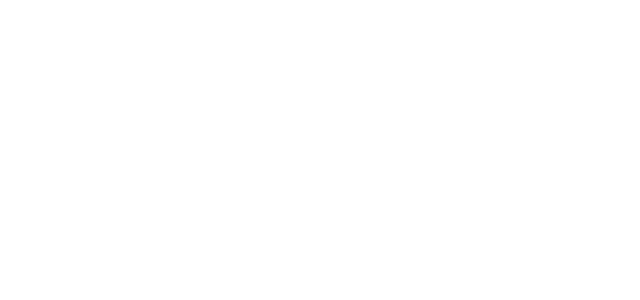
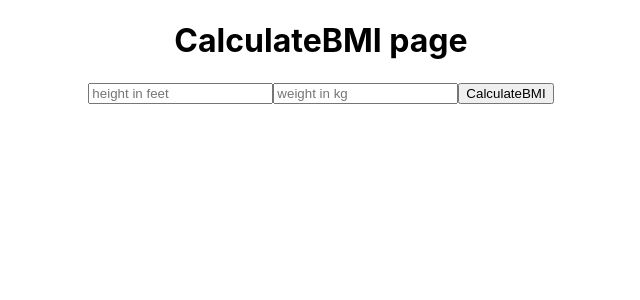
Before and after one commit to rajivravindrapathak/UserBMICalculationSystem_MERN, a React (Create React App) app in the folder fronted/: page /calculateBMI in a window 1280 px wide. Before the commit this address had no page. Shown: the top 300 px of the page, without its empty margins (319-959 px from the left). Built offline with nearby package versions, Linux system fonts and the light colour scheme.

Commit message:
Add files via upload

```diff
--- a/fronted/src/Components/AllRoutes.jsx
+++ b/fronted/src/Components/AllRoutes.jsx
@@ -1,5 +1,6 @@
 import React from 'react'
 import { Route, Routes } from 'react-router-dom'
+import CalculateBMI from './CalculateBMI'
 import Login from './Login'
 import SignUp from './SignUp'
 
@@ -10,6 +11,7 @@
                 <Route path='/' element={<h1>welcome to BMI app</h1>} />
                 <Route path='/signup' element={<SignUp />}/>
                 <Route path='/login' element={<Login />} />
+                <Route path='/calculateBMI' element={<CalculateBMI />} />
             </Routes>
         </div>
     )
--- a/fronted/src/Components/CalculateBMI.jsx
+++ b/fronted/src/Components/CalculateBMI.jsx
@@ -1,9 +1,37 @@
-import React from 'react'
+import React, { useState } from 'react'
 
 const CalculateBMI = () => {
+
+    const [height, setHeight] = useState("")
+    const [weight, setWeight] = useState("")
+
+    const handleSubmit = () => {
+        const payload = {
+            height,
+            weight
+        }
+        console.log(payload)
+        fetch("http://localhost:8000/calculateBMI", {
+            method: "POST",
+            headers: {
+                "Content-Type": "application/json"
+            },
+            body : JSON.stringify(payload)
+        })
+        .then((res) => res.json())
+        .then((res) => {
+            localStorage.setItem("token", res.token)
+            console.log(res.token)
+        })
+    }
+
+
     return (
         <div>
-
+            <h1>CalculateBMI page</h1>
+            <input type='text' placeholder='height in feet' onChange={(e) => setHeight(e.target.value)} />
+            <input type='text' placeholder='weight in kg' onChange={(e) => setWeight(e.target.value)} />
+            <button onClick={handleSubmit}>CalculateBMI</button>
         </div>
     )
 }
--- a/fronted/src/Components/Login.jsx
+++ b/fronted/src/Components/Login.jsx
@@ -19,17 +19,19 @@
             body : JSON.stringify(payload)
         })
         .then((res) => res.json())
-        .then((res) => console.log(res))
+        .then((res) => {
+            localStorage.setItem("token", res.token)
+            console.log(res.token)
+        })
     }
 
 
     return (
         <div>
-            <h1>SignUp page</h1>
-            <input type='text' placeholder='name' onChange={(e) => setName(e.target.value)} />
+            <h1>Login page</h1>
             <input type='email' placeholder='email' onChange={(e) => setEmail(e.target.value)} />
             <input type='password' placeholder='password' onChange={(e) => setPassword(e.target.value)} />
-            <button onClick={handleSubmit}>SignUp</button>
+            <button onClick={handleSubmit}>Login</button>
         </div>
     )
 }
```
